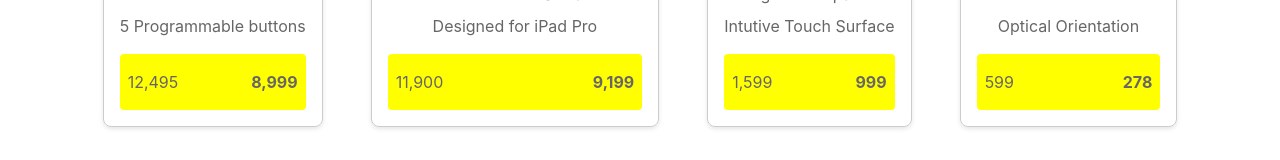
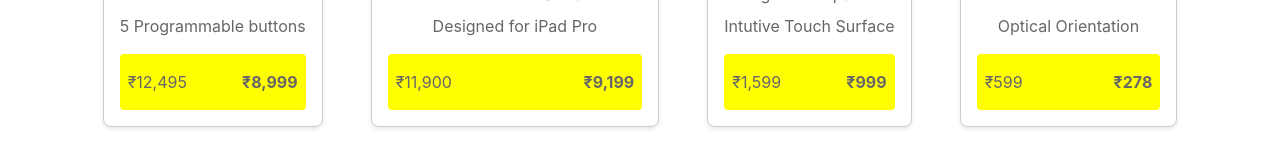
Before and after one commit to siddu015/MERN, a React (Vite) app in the folder React/Basic-React-App/: page / in a window 1280 px wide. Shown: the part 414-574 px from the top of the page. Built offline with nearby package versions, Linux system fonts and the light colour scheme.

Commit message:
Amazon products react

```diff
--- a/React/Basic-React-App/src/Product.jsx
+++ b/React/Basic-React-App/src/Product.jsx
@@ -8,8 +8,8 @@
             <p>{d1}</p>
             <p>{d2}</p>
             <div className="prices">
-                <p className="oldprice">{oldPrice}</p>
-                <p className="newPrice">{newPrice}</p>
+                <p className="oldprice">₹{oldPrice}</p>
+                <p className="newPrice">₹{newPrice}</p>
             </div>
         </div>
     );
```
